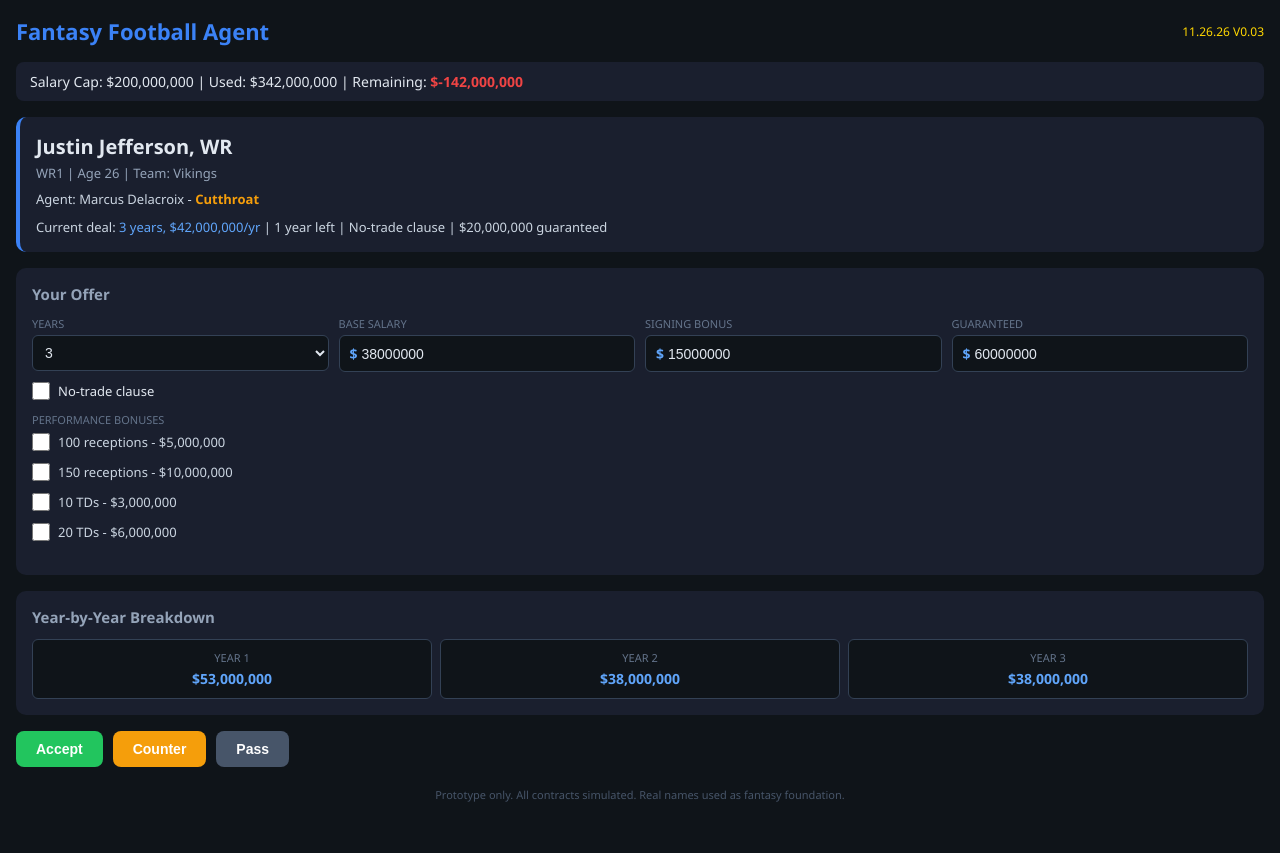
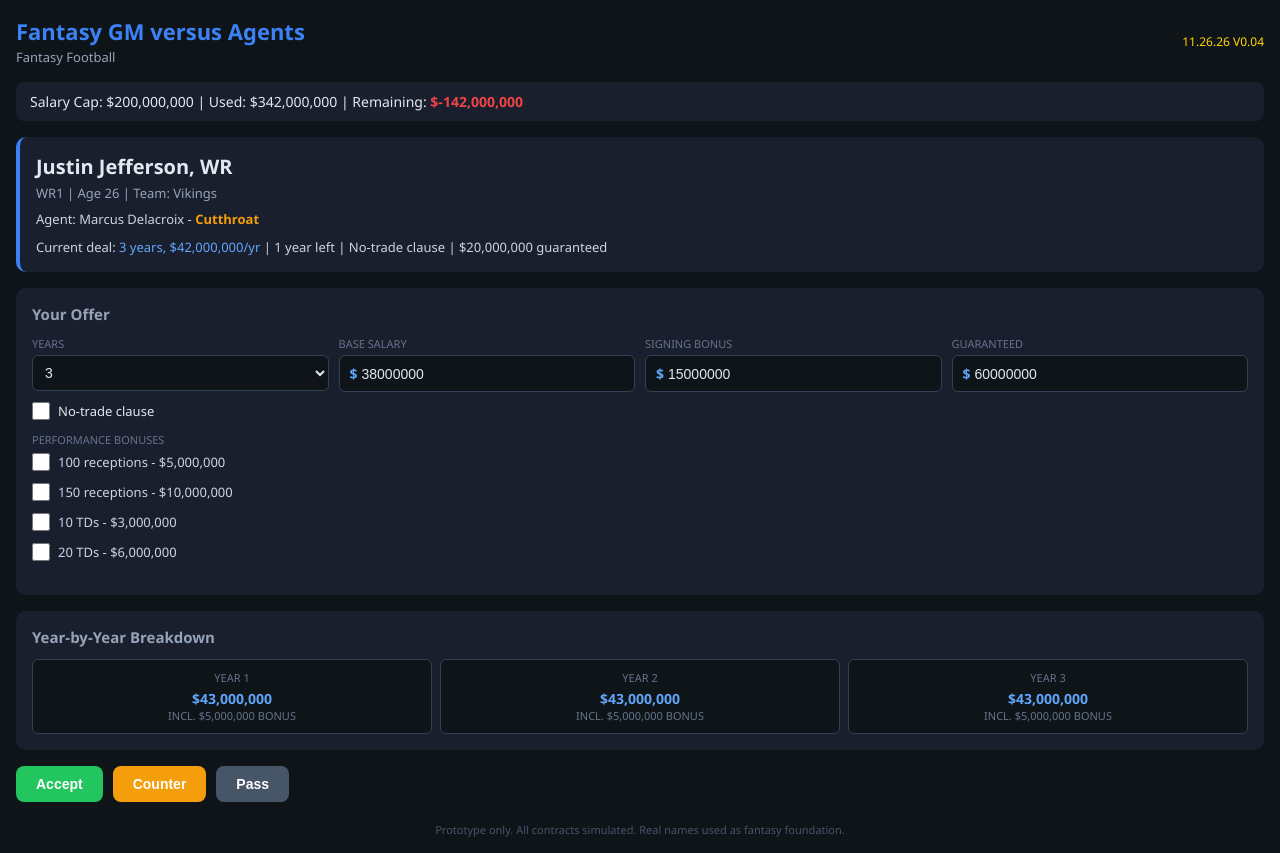
Before and after one commit to terryfamily716/Fantasy-Contract-League, a plain HTML site: page index.html in a window 1280 px wide. Before the commit the page ends 818 px from the top, so only its background shows below. Drawn offline with Linux system fonts and the light colour scheme.

Commit message:
Rename header to Fantasy GM versus Agents, V0.04

```diff
--- a/index.html
+++ b/index.html
@@ -3,12 +3,13 @@
 <head>
 <meta charset="UTF-8">
 <meta name="viewport" content="width=device-width, initial-scale=1.0">
-<title>Fantasy Football Agent - V0.03</title>
+<title>Fantasy GM versus Agents - V0.04</title>
 <style>
   * { margin: 0; padding: 0; box-sizing: border-box; }
   body { background: #0f1419; color: #e2e8f0; font-family: 'Segoe UI', Arial, sans-serif; padding: 16px; }
   .header { display: flex; justify-content: space-between; align-items: center; margin-bottom: 16px; }
   .header h1 { font-size: 22px; color: #3b82f6; }
+  .header .subtitle { font-size: 13px; color: #94a3b8; margin-top: 2px; }
   .version { color: #FFD700; font-size: 12px; }
   .cap-tracker { background: #1a1f2e; border-radius: 8px; padding: 10px 14px; font-size: 14px; margin-bottom: 16px; }
   .cap-tracker .remaining { color: #60a5fa; font-weight: bold; }
@@ -60,8 +61,11 @@
 </head>
 <body>
   <div class="header">
-    <h1>Fantasy Football Agent</h1>
-    <div class="version">11.26.26 V0.03</div>
+    <div>
+      <h1>Fantasy GM versus Agents</h1>
+      <div class="subtitle">Fantasy Football</div>
+    </div>
+    <div class="version">11.26.26 V0.04</div>
   </div>
   <div class="cap-tracker">Salary Cap: $200,000,000 | Used: <span id="capUsed">$213,000,000</span> | Remaining: <span class="negative" id="capRemaining">-$13,000,000</span></div>
   <div class="player-card">
@@ -128,12 +132,12 @@
     var years = parseInt(document.getElementById("years").value) || 1;
     var grid = document.getElementById("yearGrid");
     grid.innerHTML = "";
+    var proratedBonus = bonus / years;
     for (var i = 1; i <= years; i++) {
-      var amt = base;
-      if (i === 1) amt += bonus;
+      var amt = base + proratedBonus;
       var box = document.createElement("div");
       box.className = "year-box";
-      box.innerHTML = "<div class=\"yr\">Year " + i + "</div><div class=\"amt\">" + fmt(amt) + "</div>";
+      box.innerHTML = "<div class=\"yr\">Year " + i + "</div><div class=\"amt\">" + fmt(amt) + "</div><div class=\"yr\">incl. " + fmt(proratedBonus) + " bonus</div>";
       grid.appendChild(box);
     }
   }
@@ -149,7 +153,11 @@
     var noTrade = document.getElementById("noTrade").checked;
     var checked = document.querySelectorAll(".bonus-cb:checked");
     var bonusTexts = [];
-    checked.forEach(function(cb) { bonusTexts.push(cb.parentElement.textContent.trim()); });
+    var bonusTotal = 0;
+    checked.forEach(function(cb) { bonusTexts.push(cb.parentElement.textContent.trim()); bonusTotal += parseFloat(cb.getAttribute("data-amount")); });
+    if (!confirm("Are you sure? You're offering " + years + " years at " + fmt(base) + "/yr with a " + fmt(bonus) + " signing bonus" + (bonusTexts.length ? " and " + bonusTexts.length + " performance bonus" + (bonusTexts.length > 1 ? "es" : "") : "") + ". Total cap hit: " + fmt((base * years) + bonus) + ".")) {
+      return;
+    }
     var agentBox = document.getElementById("agentBox");
     var resultBox = document.getElementById("resultBox");
     agentBox.style.display = "block";
```
